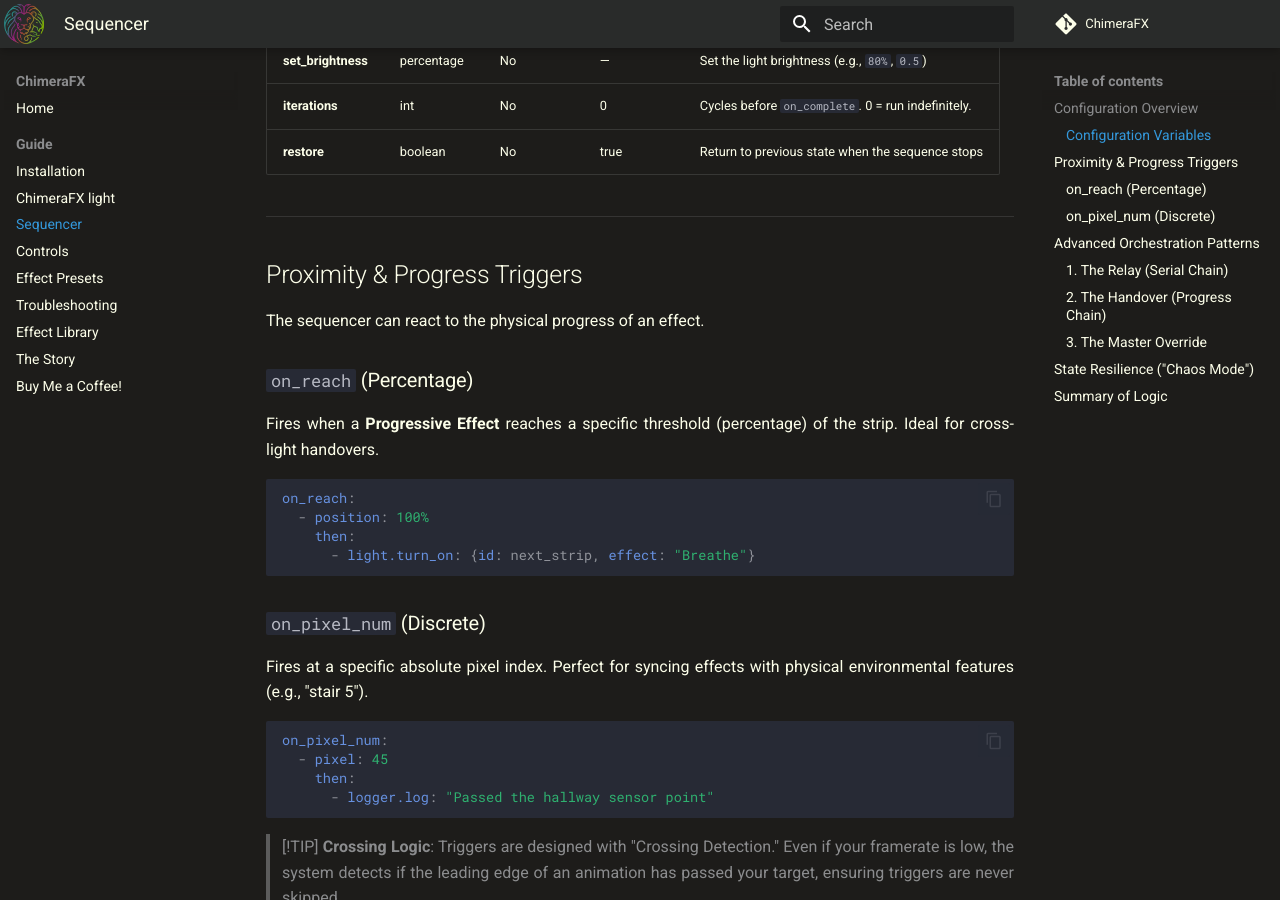
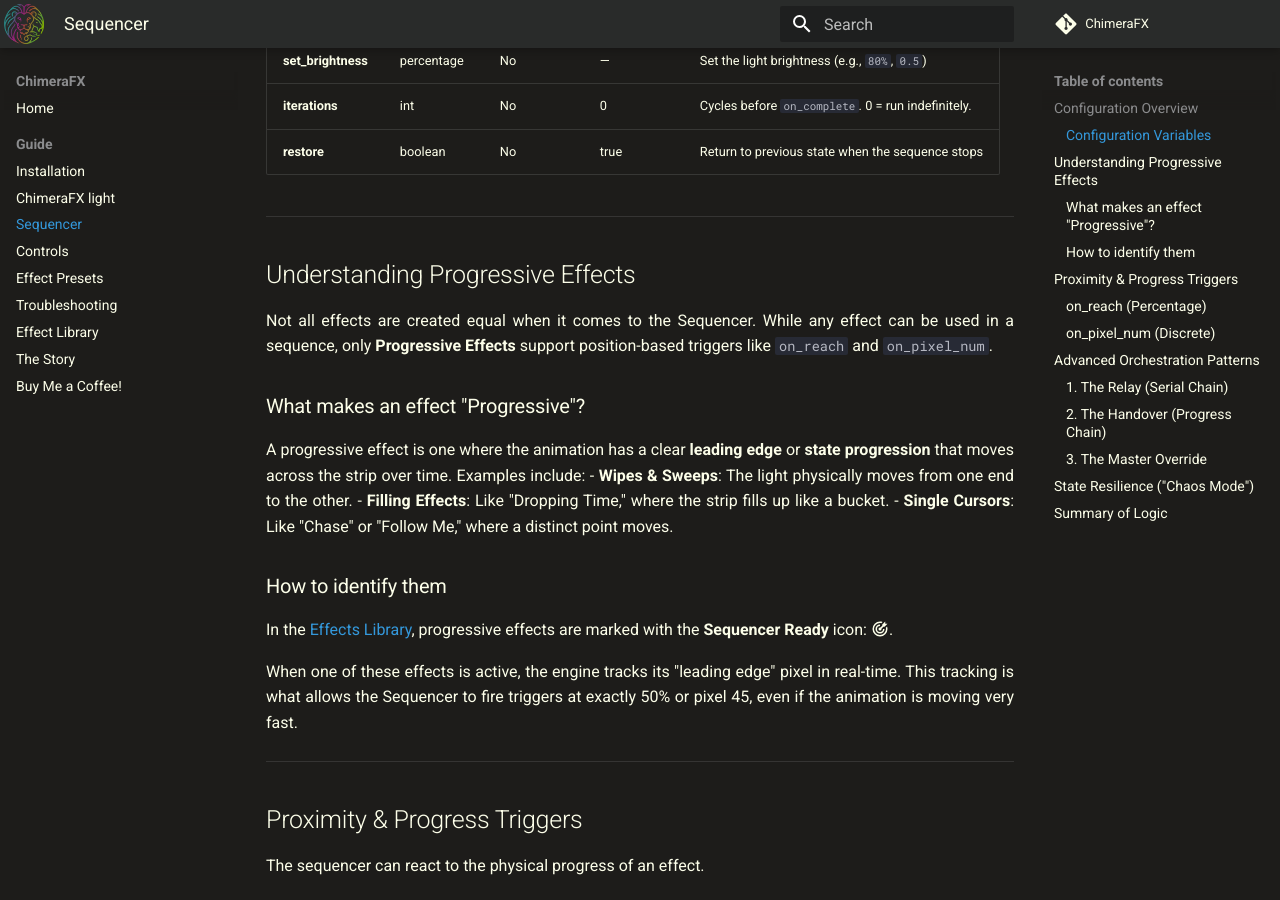
Before and after one commit to effelle/ChimeraFX, an MkDocs documentation site: the page built from docs/cfx_sequence.md, in a window 1280 px wide and 900 px high, scrolled down 1113 px. Built offline with MkDocs 1.6.1 and Material for MkDocs 9.7.7, drawn with Linux system fonts in a browser that asks for light colours; comment, search, counter and statistics services are not loaded.

Commit message:
docs(cfx_sequence): added deep-dive on Progressive Effects and library linking

```diff
--- a/docs/cfx_sequence.md
+++ b/docs/cfx_sequence.md
@@ -38,6 +38,24 @@ cfx_sequence:
 | **set_brightness** | percentage | No | — | Set the light brightness (e.g., `80%`, `0.5`) |
 | **iterations** | int | No | 0 | Cycles before `on_complete`. 0 = run indefinitely. |
 | **restore** | boolean | No | true | Return to previous state when the sequence stops |
+
+---
+
+## Understanding Progressive Effects
+
+Not all effects are created equal when it comes to the Sequencer. While any effect can be used in a sequence, only **Progressive Effects** support position-based triggers like `on_reach` and `on_pixel_num`.
+
+### What makes an effect "Progressive"?
+A progressive effect is one where the animation has a clear **leading edge** or **state progression** that moves across the strip over time.
+Examples include:
+- **Wipes & Sweeps**: The light physically moves from one end to the other.
+- **Filling Effects**: Like "Dropping Time," where the strip fills up like a bucket.
+- **Single Cursors**: Like "Chase" or "Follow Me," where a distinct point moves.
+
+### How to identify them
+In the [Effects Library](Effects-Library.md), progressive effects are marked with the **Sequencer Ready** icon: :material-bullseye-arrow:.
+
+When one of these effects is active, the engine tracks its "leading edge" pixel in real-time. This tracking is what allows the Sequencer to fire triggers at exactly 50% or pixel 45, even if the animation is moving very fast.
 
 ---
 
```
